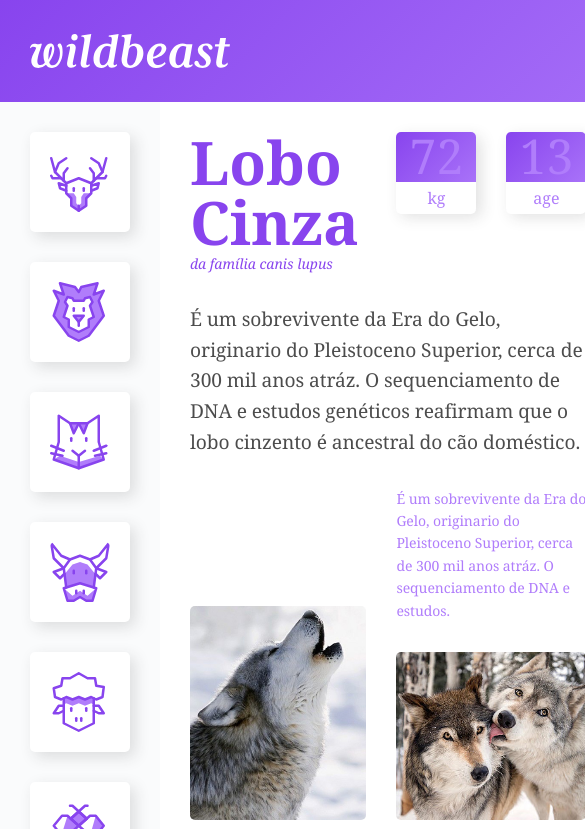
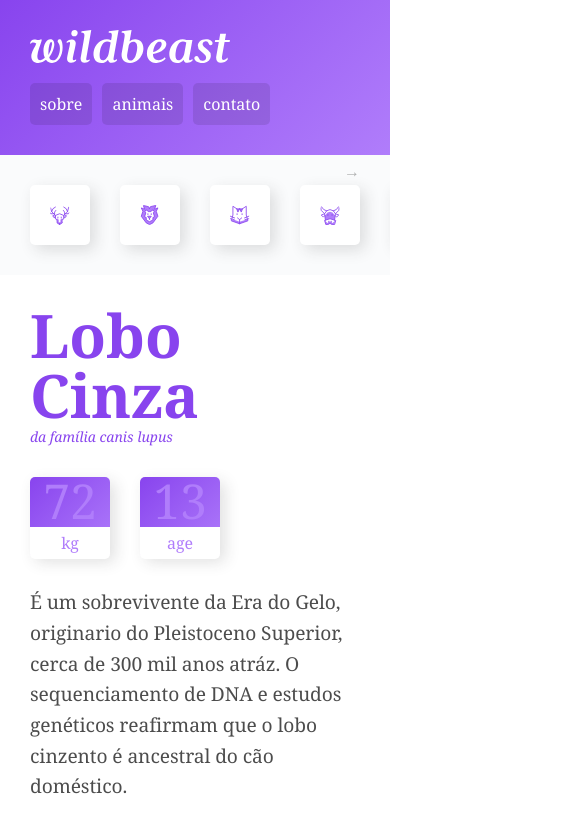
Before and after one commit to FranksdeSena/wildbeast, a plain HTML site: page index.html in a window 390 px wide. Shown: the top 829 px of the page, 585 px wide, since content can reach past the window. Drawn offline with Linux system fonts and the light colour scheme.

Commit message:
responsivo-conteudo

```diff
--- a/css/style.css
+++ b/css/style.css
@@ -21,7 +21,7 @@ a {
 
 img {
   display: block;
-  max-width: 100%;
+  width: 100%;
   border-radius: 5px;
 }
 
@@ -35,6 +35,29 @@ img {
     "sidenav content anuncios"
     "footer footer footer"
   ;
+}
+
+@media (max-width: 1200px) {
+ .estrutura {
+  grid-template-areas:
+  "header header header"
+  "sidenav content content"
+  "sidenav anuncios anuncios"
+  "footer footer footer"
+  ;
+ }
+}
+@media(max-width: 760px) {
+  .estrutura {
+    grid-template-columns: 100%;
+    grid-template-areas:
+      "header"
+      "sidenav"
+      "content"
+      "anuncios"
+      "footer"
+    ;
+  }
 }
 
 /*headeer*/
@@ -73,6 +96,21 @@ img {
   margin-left: 30px;
 }
 
+@media(max-width:760px) {
+  .header {
+    grid-template-columns: auto;
+  }
+  .logo {
+    margin-bottom: 20px;
+  }
+  .header nav a {
+    font-size: 1em;
+  }
+  .header li + li {
+    margin-left: 10px;
+  }
+}
+
 /*SideNav*/
 .sidenav {
   grid-area: sidenav;
@@ -96,6 +134,43 @@ img {
   background: #b07dfb;
 }
 
+@keyframes seta {
+  from {
+    right: 30px;
+  }
+  to {
+    right: 20px;
+  }
+}
+@media(max-width:760px) {
+  .sidenav {
+    position: relative;
+    overflow: auto;
+    -webkit-overflow-scrolling: touch;
+    -ms-overflow-style: -ms-autohiding-scrollbar;
+  }
+  .sidenav::after {
+    content: '→';
+    position: absolute;
+    top: 5px;
+    right: 30px;
+    color: rgba(0, 0, 0, .3);
+    animation: seta .5s ease-in 0s infinite alternate;
+  }
+  .sidenav ul {
+    display: flex;
+  }
+  .sidenav ul li {
+    flex:1 0 60px
+  }
+  .sidenav {
+    padding: 0 30px;
+  }
+  .sidenav li a {
+    margin: 30px 30px 30px 0;
+  }
+}
+
 /*Content*/
 .content {
   grid-area: content;
@@ -105,6 +180,12 @@ img {
   display: grid;
   grid-template-columns: 1fr 1fr;
   grid-gap:30px;
+}
+
+@media(max-width:600px) {
+  .content {
+    grid-template-columns: auto;
+  }
 }
 
 .col-wide {
@@ -220,13 +301,6 @@ p {
   margin: 0 auto;
 }
 
-
-
-
-
-
-
-
 /*Anuncios*/
 .anuncios {
   grid-area: anuncios;
@@ -235,6 +309,7 @@ p {
   align-content: start;
   padding: 30px;
   gap: 30px;
+  grid-template-columns: repeat(auto-fit, minmax(150px, 1fr));
 }
 
 /*Footer*/
```
